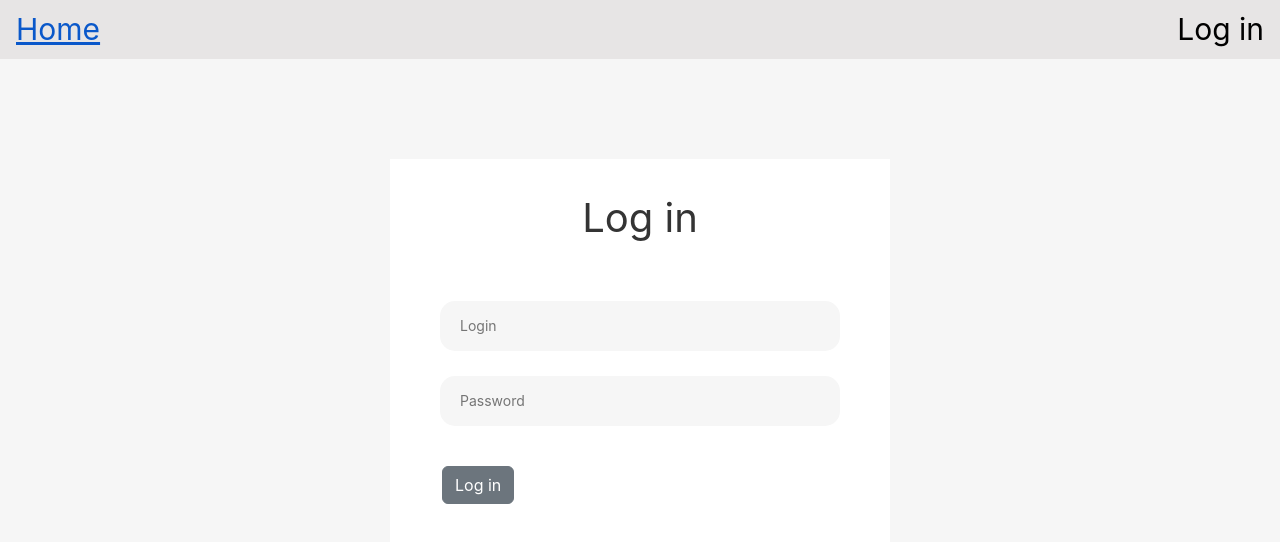
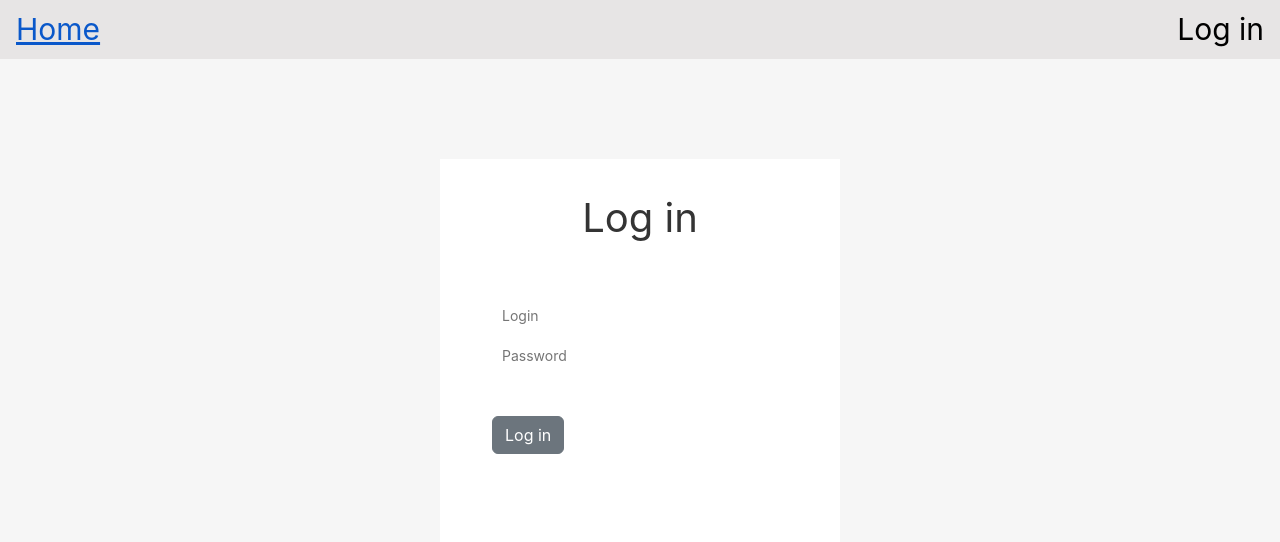
Before and after one commit to MAJ0RRR/RSWW-front, a React (Vite) app in the folder front/hpds/: page /login in a window 1280 px wide. Shown: the top 542 px of the page. Built offline with nearby package versions, Linux system fonts and the light colour scheme.

Commit message:
FRONT: payment page fixed

```diff
--- a/front/hpds/src/pages/PaymentPage.tsx
+++ b/front/hpds/src/pages/PaymentPage.tsx
@@ -1,44 +1,47 @@
 import NavBarLoggedIn from "../components/NavBarLoggedIn";
 import "../styles/FormStyles.css";
-import Button from "react-bootstrap/Button";
+import { Form, ButtonToolbar, Button, DateInput } from "rsuite";
 
 function PaymentPage() {
+  const handlePayment = (formData, event) => {
+    // Tutaj dodaj kod obsługujący płatność, np. wysłanie danych do serwera
+    console.log("Płatność została przetworzona:", formData);
+    // Możesz dodać tutaj również przekierowanie lub wyświetlenie komunikatu potwierdzającego
+  };
+
   return (
     <>
       <NavBarLoggedIn />
       <div className="container">
         <div className="header">Payment</div>
         <div className="inputs">
-          <div className="input">
-            <input
-              type="text"
-              placeholder="Credit card number"
-              name="credit-card-number"
-              required
-            />
-          </div>
-          <div className="input">
-            <input
-              type="text"
-              placeholder="Credit card expiration date"
-              name="credit-card-expiration-date"
-              required
-            />
-          </div>
-          <div className="input">
-            <input
-              type="text"
-              placeholder="Credit card security code"
-              name="credit-card-security-code"
-              required
-            />
-          </div>
-        </div>
-        <div className="submit-container">
-          <div className="time-left">Time left: 00:12</div>
-          <div className="buttons">
-            <Button variant="secondary">Pay</Button>
-          </div>
+          <Form onSubmit={handlePayment}>
+            <Form.Group>
+              <Form.ControlLabel>Credit card number:</Form.ControlLabel>
+              <Form.Control name="credit_card_number" />
+            </Form.Group>
+            <Form.Group controlId="datePicker">
+              <Form.ControlLabel>
+                Credit card expiration date:
+              </Form.ControlLabel>
+              <Form.Control
+                name="datePicker"
+                accepter={DateInput}
+                format="MM/yyyy"
+              />
+            </Form.Group>
+            <Form.Group>
+              <Form.ControlLabel>Credit card secure code:</Form.ControlLabel>
+              <Form.Control name="credit_card_secure_code" />
+            </Form.Group>
+            <Form.Group>
+              <ButtonToolbar>
+                <Button appearance="primary" type="submit">
+                  Pay
+                </Button>
+              </ButtonToolbar>
+            </Form.Group>
+          </Form>
         </div>
       </div>
     </>
--- a/front/hpds/src/styles/FormStyles.css
+++ b/front/hpds/src/styles/FormStyles.css
@@ -8,8 +8,8 @@ body {
     margin: auto;
     margin-top: 100px;
     background-color: #FFFFFF;
-    width: 500px;
-    height: 450px;
+    width: 400px;
+    height: 480px;
 }
 
 .header {
@@ -23,20 +23,12 @@ body {
 }
 
 .inputs {
-    margin-top: 55px;
-    display: flex;
-    flex-direction: column;
-    gap: 25px;
+    margin-top: 50px;
+    padding-left: 30px;
 }
 
 .input {
-    display: flex;
     align-items: center;
-    margin: auto;
-    width: 400px;
-    height: 50px;
-    background-color: #F6F6F6;
-    border-radius: 15px;
 }
 
 .input input {
```
